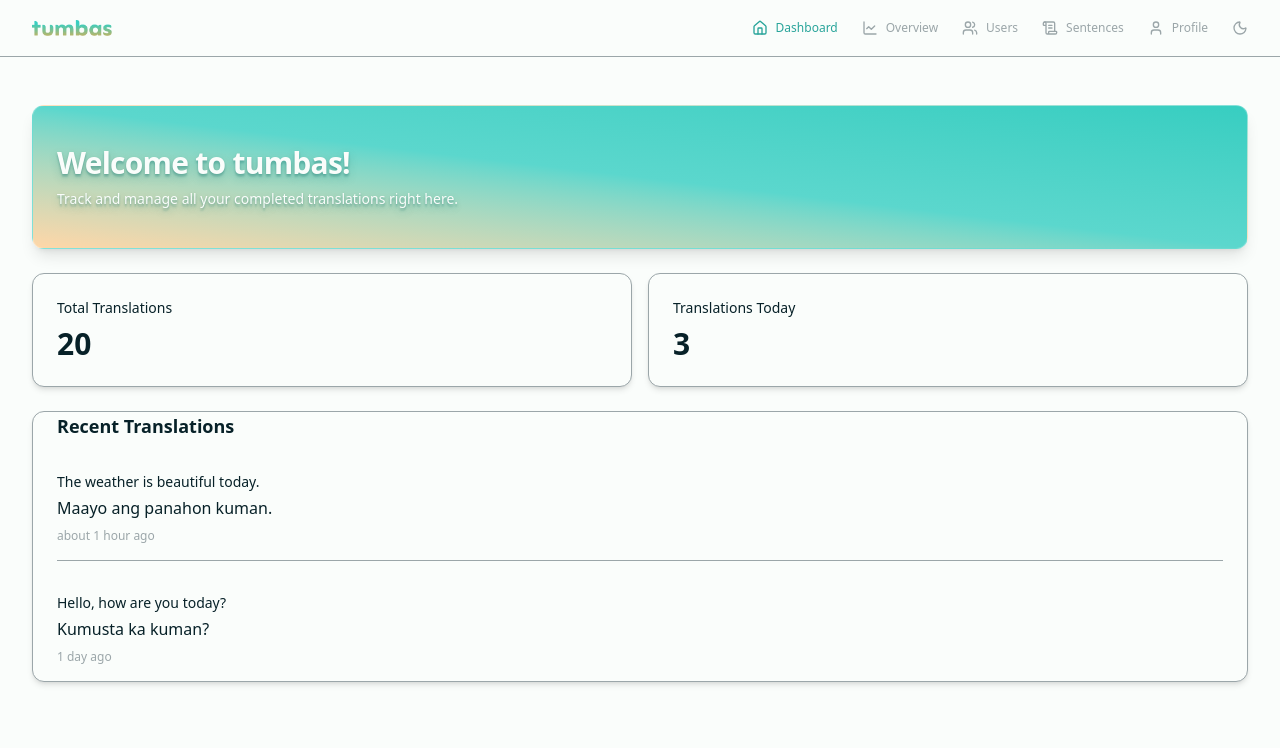
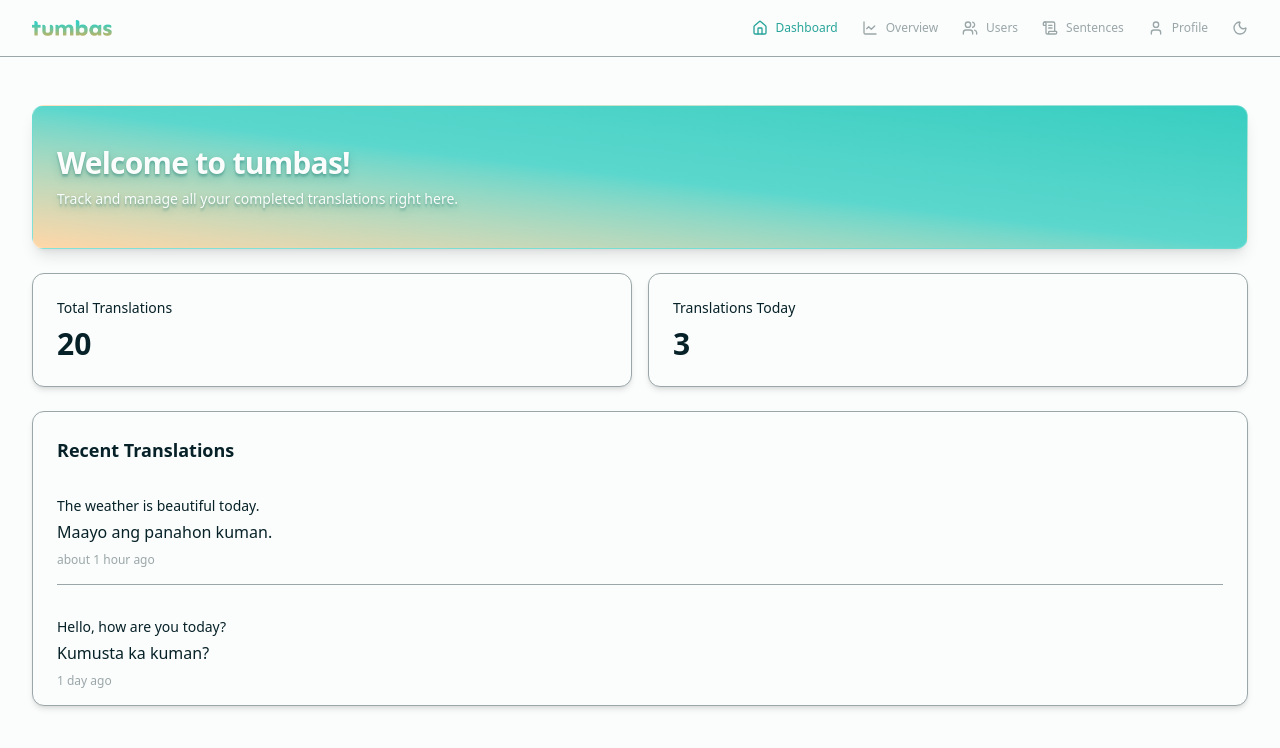
Before and after one commit to minna-lproc/tumbas, a Next.js app: page /dashboard in a window 1280 px wide. Shown: the top 748 px of the page. Built offline with nearby package versions, Linux system fonts and the light colour scheme.

Commit message:
adjusted padding in recent translations

```diff
--- a/components/dashboard/RecentTranslations.tsx
+++ b/components/dashboard/RecentTranslations.tsx
@@ -27,7 +27,7 @@ export const RecentTranslations = ({ translations }: RecentTranslationsProps) =>
   }
 
   return (
-    <div className="rounded-xl px-6 shadow-md bg-box-bg
+    <div className="rounded-xl px-6 pt-6 shadow-md bg-box-bg
     border border-border-gray">
       <h3 className="mb-4 text-lg font-semibold ">
         Recent Translations
```
